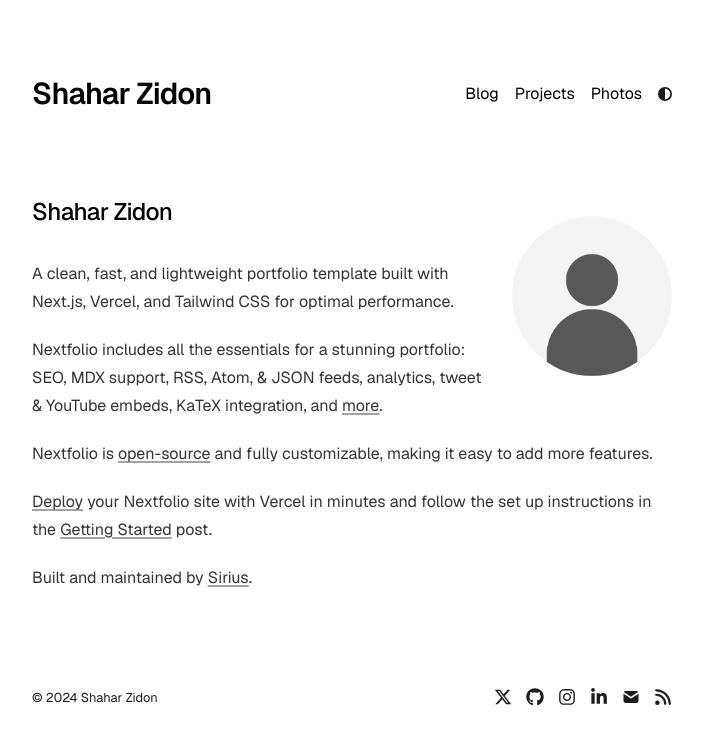
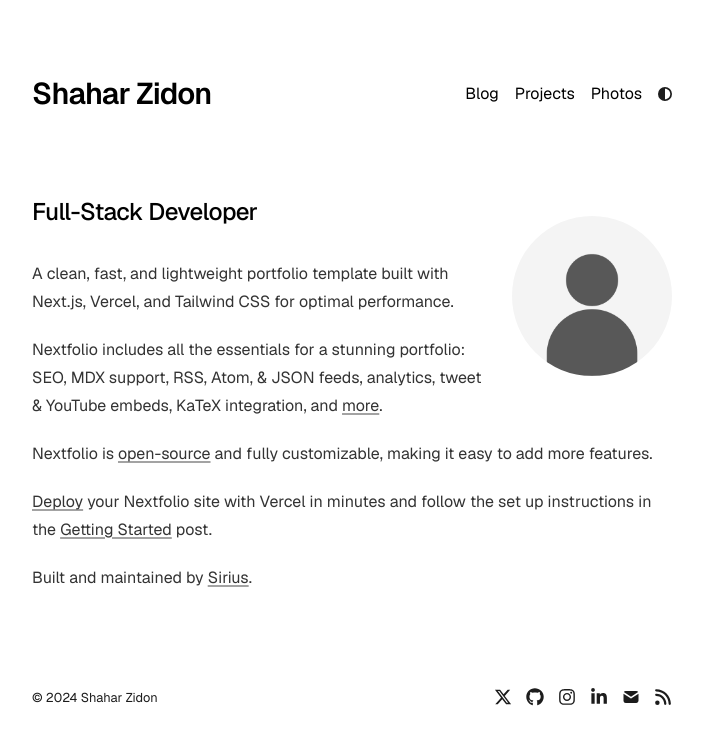
Before and after one commit to shaharzidon/portfolio, a Next.js app: page / in a window 1280 px wide. Shown: the top 744 px of the page, without its empty margins (288-991 px from the left). Built offline with nearby package versions, Linux system fonts and the light colour scheme.

Commit message:
Update page.tsx

```diff
--- a/app/page.tsx
+++ b/app/page.tsx
@@ -17,7 +17,7 @@
       </a>
 
       <h1 className="mb-8 text-2xl font-medium tracking-tight">
-        Shahar Zidon
+        Full-Stack Developer
       </h1>
 
       <div className="prose prose-neutral dark:prose-invert">
```
